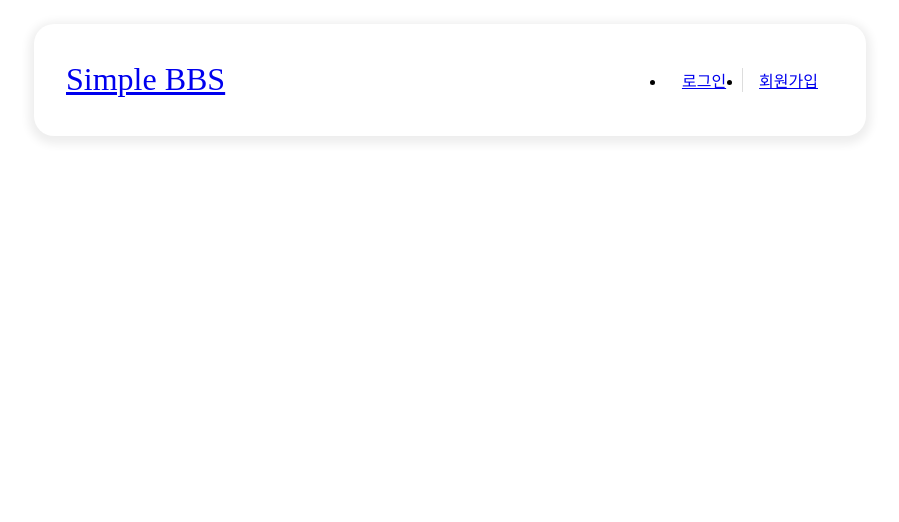
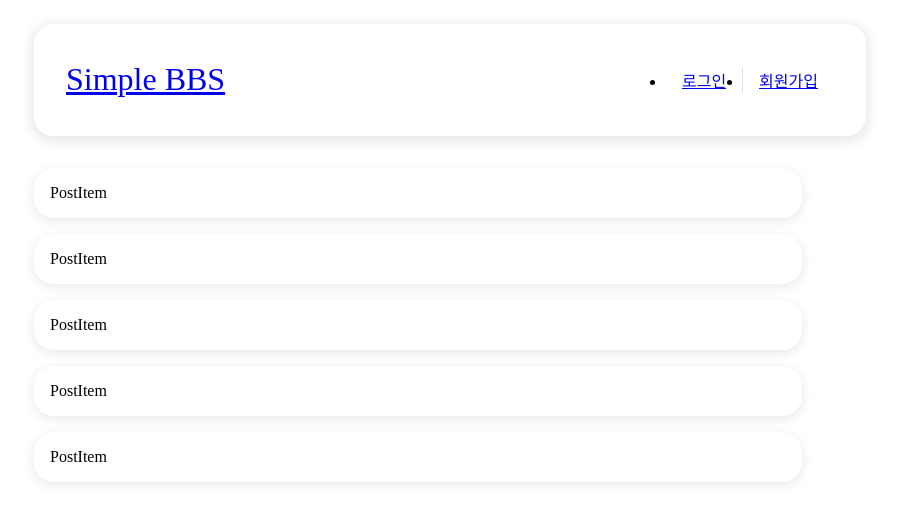
Before and after one commit to HANYUNSEONG/Simple-BBS, a Next.js app in the folder client/: page / in a window 1280 px wide. Shown: the top 522 px of the page, without its empty margins (222-1121 px from the left). Built offline with nearby package versions, Linux system fonts and the light colour scheme; no server answers.

Commit message:
[client] feat: 메인 페이지 게시글 리스트 레이아웃 추가

```diff
--- /dev/null
+++ b/client/src/components/Post/PostItem/PostItem.tsx
@@ -0,0 +1,7 @@
+import { PostItemWrapper } from "./styles";
+
+function PostItem() {
+  return <PostItemWrapper>PostItem</PostItemWrapper>;
+}
+
+export default PostItem;
--- /dev/null
+++ b/client/src/components/Post/PostItem/index.ts
@@ -0,0 +1 @@
+export { default } from "./PostItem";
--- /dev/null
+++ b/client/src/components/Post/PostItem/styles.ts
@@ -0,0 +1,8 @@
+import styled from "@emotion/styled";
+
+export const PostItemWrapper = styled.div`
+  background-color: #fff;
+  border-radius: ${({ theme }) => theme.palette.DEFAULT_RADIUS};
+  padding: 1rem;
+  box-shadow: 0 3px 10px 2px #eee;
+`;
--- /dev/null
+++ b/client/src/components/Post/PostList/PostList.tsx
@@ -0,0 +1,16 @@
+import PostItem from "../PostItem";
+import { PostListWrapper } from "./styles";
+
+function PostList() {
+  return (
+    <PostListWrapper>
+      <PostItem />
+      <PostItem />
+      <PostItem />
+      <PostItem />
+      <PostItem />
+    </PostListWrapper>
+  );
+}
+
+export default PostList;
--- /dev/null
+++ b/client/src/components/Post/PostList/index.ts
@@ -0,0 +1 @@
+export { default } from "./PostList";
--- /dev/null
+++ b/client/src/components/Post/PostList/styles.ts
@@ -0,0 +1,8 @@
+import styled from "@emotion/styled";
+
+export const PostListWrapper = styled.section`
+  width: 100%;
+  display: flex;
+  flex-direction: column;
+  row-gap: 1rem;
+`;
--- a/client/src/pages/index.tsx
+++ b/client/src/pages/index.tsx
@@ -1,3 +1,4 @@
+import PostList from "@/components/Post/PostList";
 import type { NextPage } from "next";
 import Head from "next/head";
 
@@ -7,6 +8,7 @@ const Home: NextPage = () => {
       <Head>
         <title>Simple BBS | 메인</title>
       </Head>
+      <PostList />
     </div>
   );
 };
```
